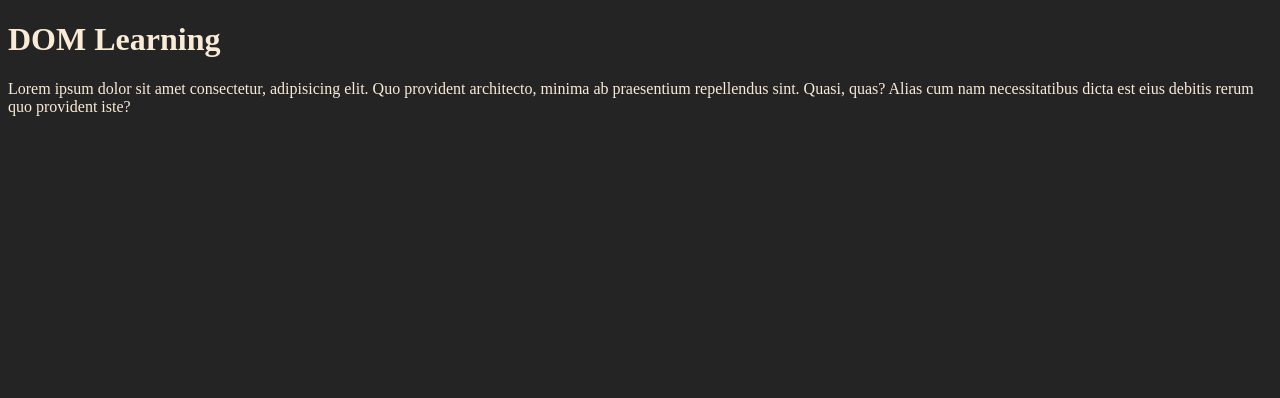
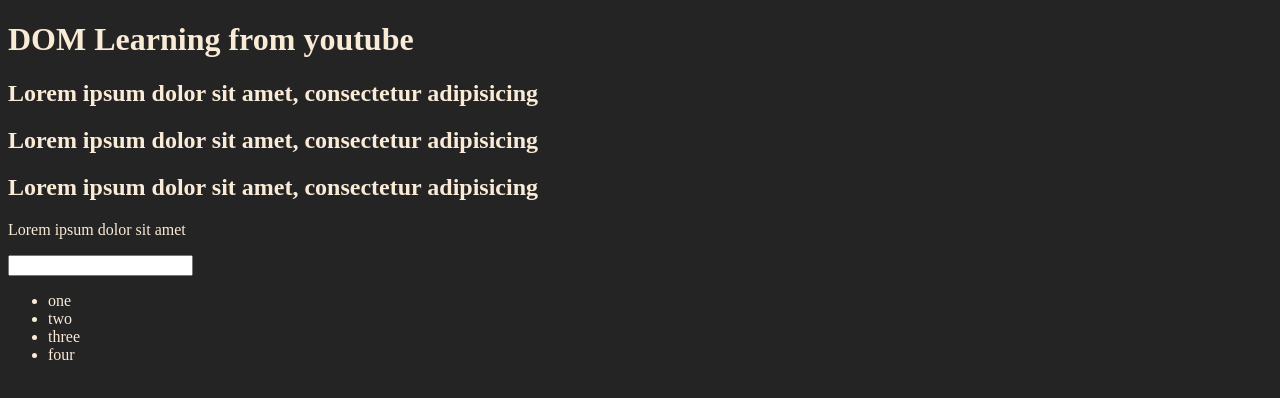
Before and after one commit to Vikramaditya-01/Javascript, a plain HTML site: page DOM/DOM_selector.html in a window 1280 px wide. Drawn offline with Linux system fonts and the light colour scheme.

Commit message:
Selector , Node List , HTml Collection

```diff
--- a/DOM/DOM_selector.html
+++ b/DOM/DOM_selector.html
@@ -12,8 +12,21 @@
 </head>
 <body class="bg-black">
     <div>
-        <h1 class="heading" id="titel">DOM Learning</h1>
-        <p>Lorem ipsum dolor sit amet consectetur, adipisicing elit. Quo provident architecto, minima ab praesentium repellendus sint. Quasi, quas? Alias cum nam necessitatibus dicta est eius debitis rerum quo provident iste?</p>
+        <h1 class="heading" id="title">DOM Learning from   <span style="display: none;">test text</span>  youtube </h1>
+        <h2>Lorem ipsum dolor sit amet, consectetur adipisicing</h2>
+        <h2>Lorem ipsum dolor sit amet, consectetur adipisicing</h2>
+        <h2>Lorem ipsum dolor sit amet, consectetur adipisicing</h2>
+        <p>Lorem ipsum dolor sit amet </p>
+        <input type="password" name="" id="">
+
+        <ul>
+            <li class="list-item">one</li>
+            <li class="list-item">two</li>
+            <li class="list-item">three</li>
+            <li class="list-item">four</li>
+        </ul>
     </div>
 </body>
 </html>
+
+<!-- link of the DOM (Document Object Model) of this html page  https://excalidraw.com/#json=QJx3BXl2-QF-rPa2iNs9y,BQKQlhNxeBIpvvKE46EInQ -->
```
